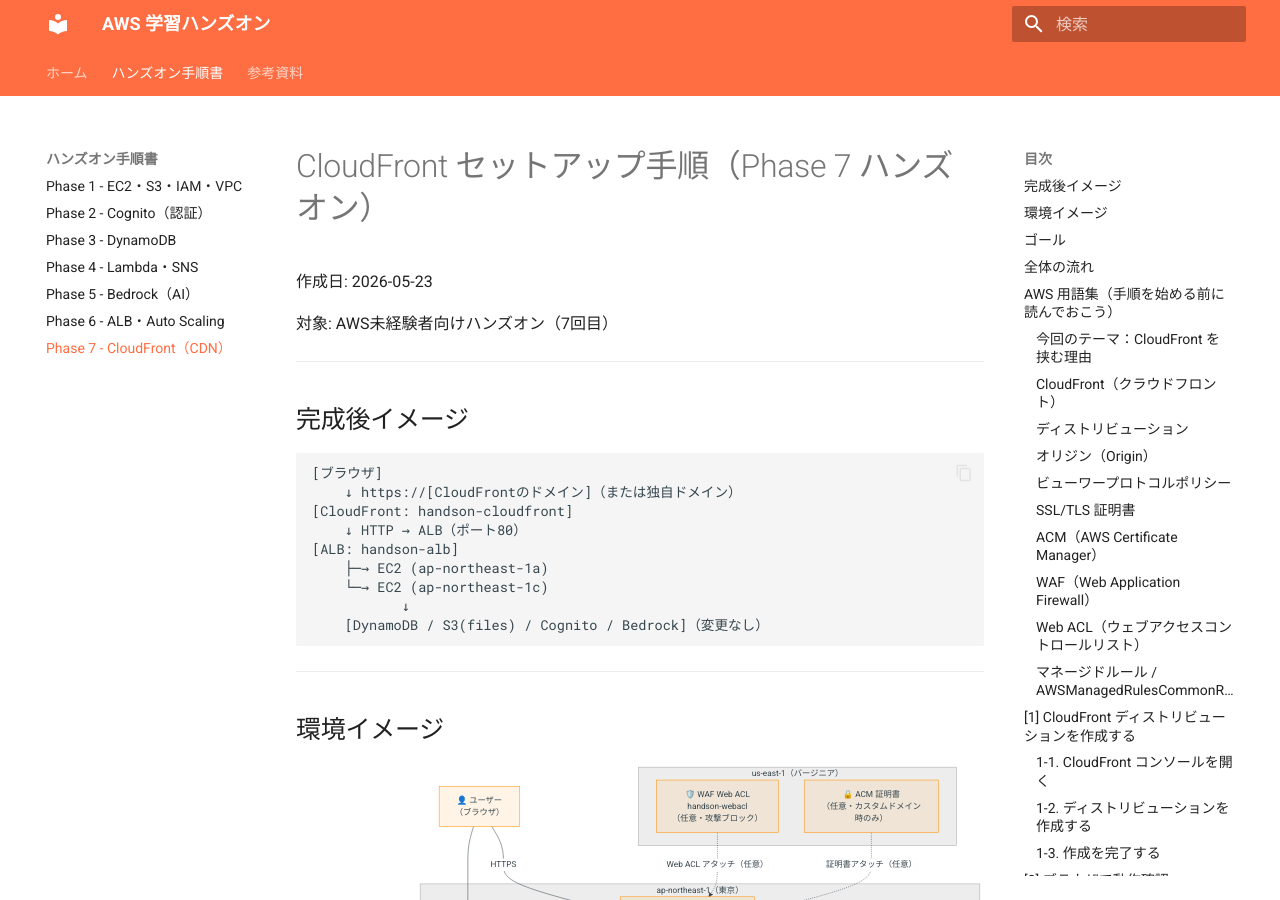
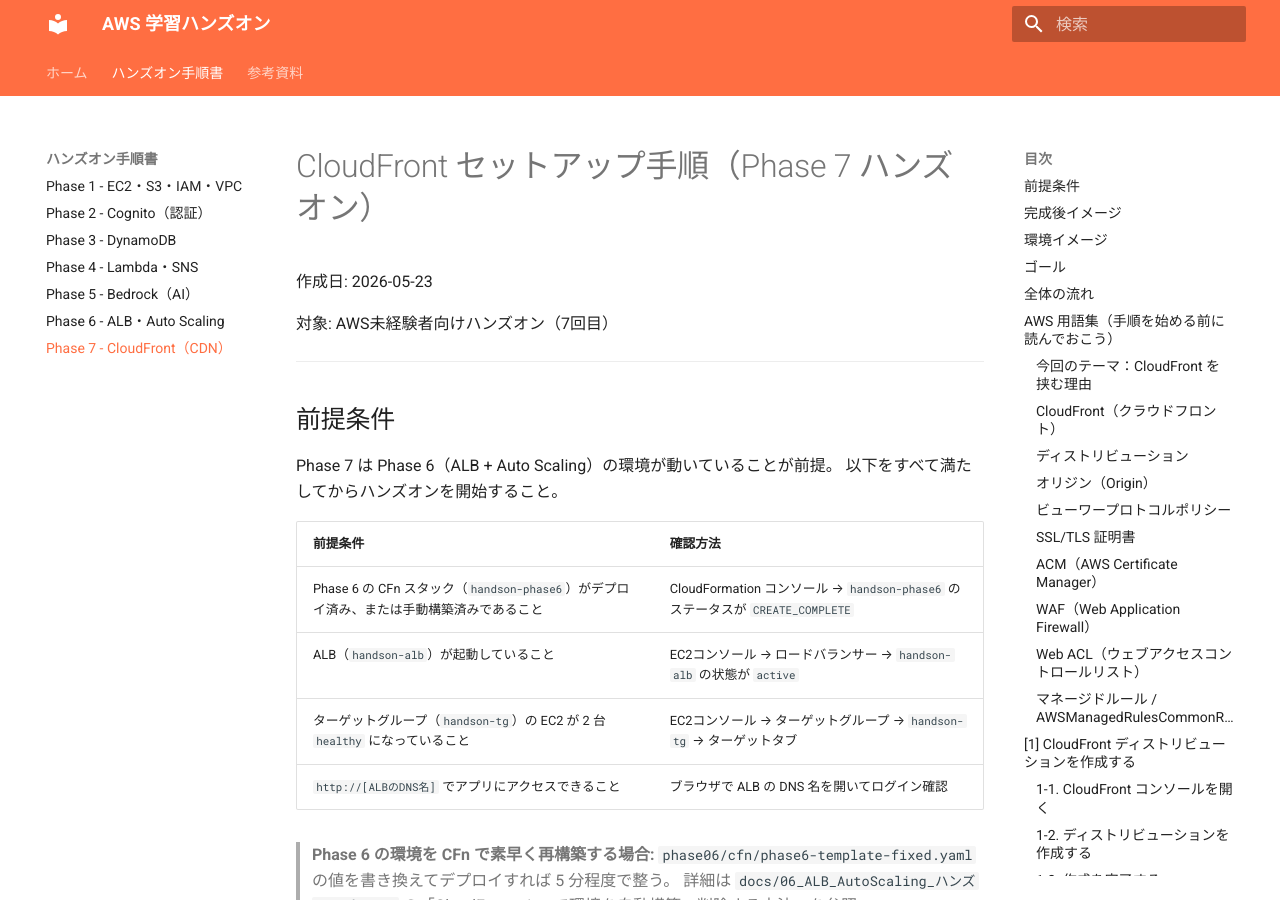
Before and after one commit to ohtsuka-shota-se/samurai-repo, an MkDocs documentation site: the page built from docs/07_CloudFront_ハンズオン手順.md, in a window 1280 px wide and 900 px high. Built offline with MkDocs 1.6.1 and Material for MkDocs 9.7.7, drawn with Linux system fonts in a browser that asks for light colours; some of the changed text lies outside the part shown.

Commit message:
phase06-fix-handson-md

```diff
--- a/docs/07_CloudFront_ハンズオン手順.md
+++ b/docs/07_CloudFront_ハンズオン手順.md
@@ -3,6 +3,24 @@
 作成日: 2026-05-23
 
 対象: AWS未経験者向けハンズオン（7回目）
+
+---
+
+## 前提条件
+
+Phase 7 は Phase 6（ALB + Auto Scaling）の環境が動いていることが前提。
+以下をすべて満たしてからハンズオンを開始すること。
+
+| 前提条件 | 確認方法 |
+|---------|---------|
+| Phase 6 の CFn スタック（`handson-phase6`）がデプロイ済み、または手動構築済みであること | CloudFormation コンソール → `handson-phase6` のステータスが `CREATE_COMPLETE` |
+| ALB（`handson-alb`）が起動していること | EC2コンソール → ロードバランサー → `handson-alb` の状態が `active` |
+| ターゲットグループ（`handson-tg`）の EC2 が 2 台 `healthy` になっていること | EC2コンソール → ターゲットグループ → `handson-tg` → ターゲットタブ |
+| `http://[ALBのDNS名]` でアプリにアクセスできること | ブラウザで ALB の DNS 名を開いてログイン確認 |
+
+> **Phase 6 の環境を CFn で素早く再構築する場合:**
+> `phase06/cfn/phase6-template-fixed.yaml` の値を書き換えてデプロイすれば 5 分程度で整う。
+> 詳細は `docs/06_ALB_AutoScaling_ハンズオン手順.md` の「CloudFormation で環境を自動構築・削除する方法」を参照。
 
 ---
 
```
